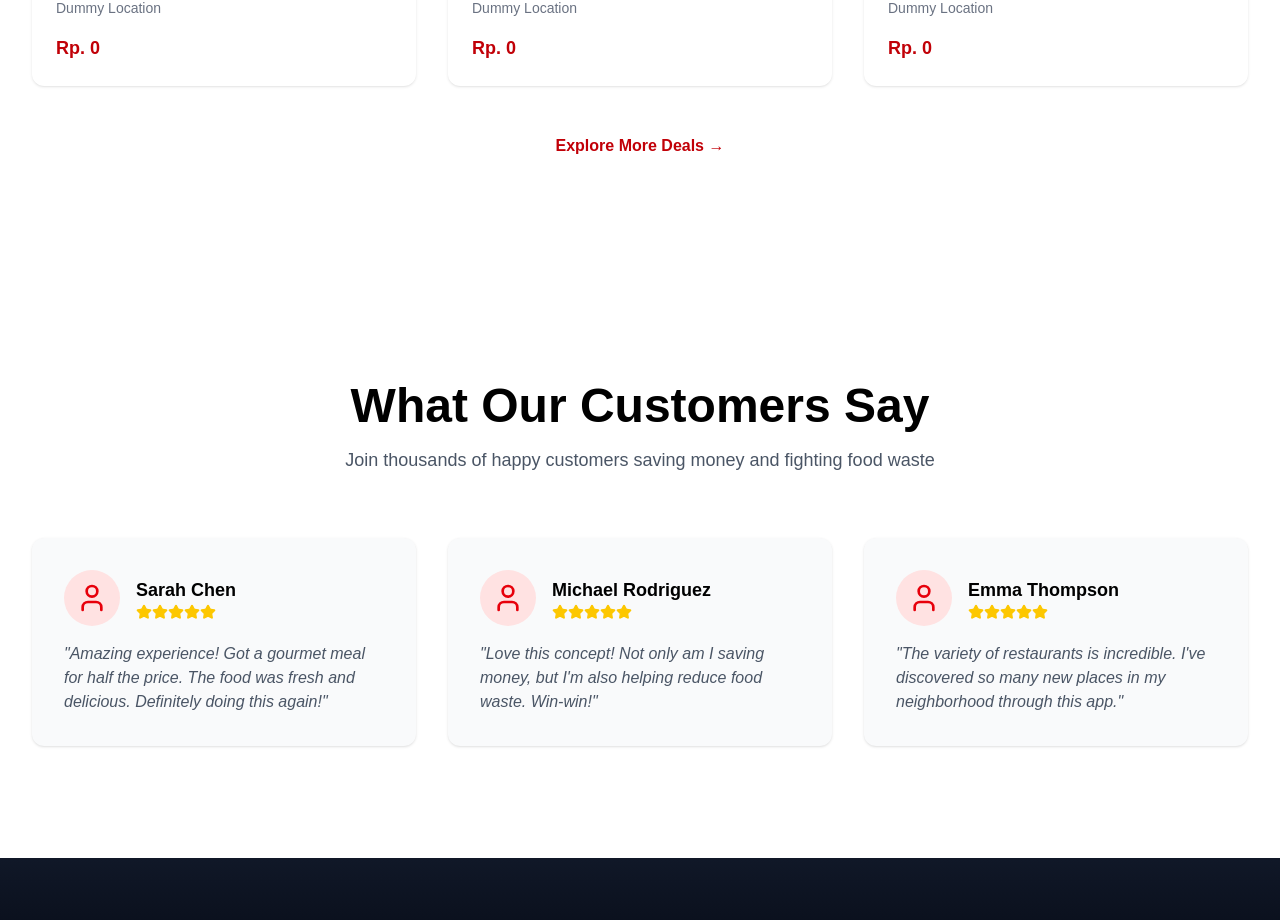
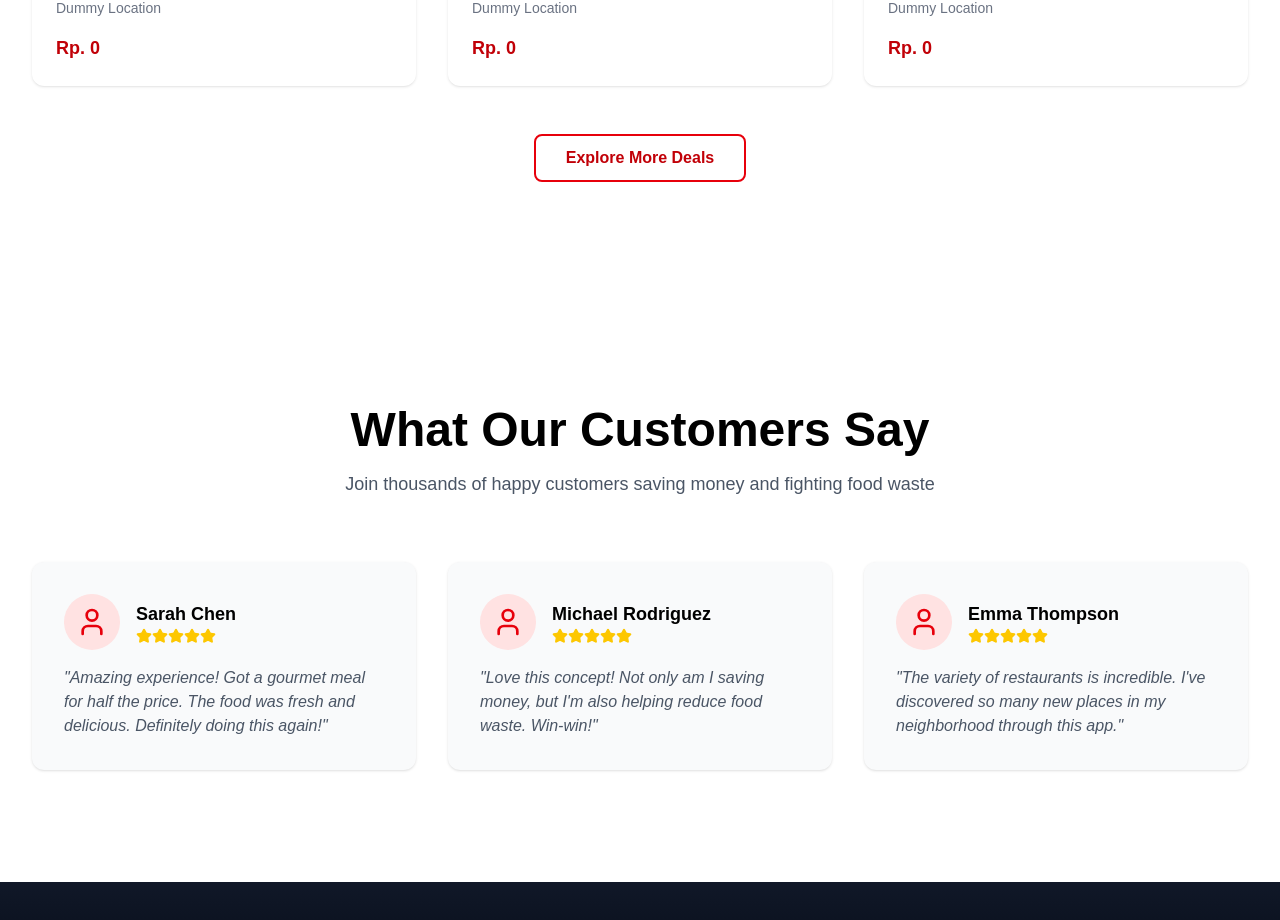
Before and after one commit to TazkieCT/NomNom-Website, a React (Vite) app: page / in a window 1280 px wide. Shown: the part 2679-3599 px from the top of the page. Built offline with nearby package versions, Linux system fonts and the light colour scheme; a web font is replaced by a local one.

Commit message:
chore: Enhance 'Explore More Deals' button styling
Updated the button in AvailableDeals to use improved styling, including rounded corners, border, and hover effects. Commented out custom arrow and border clipPath for future reference.

```diff
--- a/src/components/available-deals.tsx
+++ b/src/components/available-deals.tsx
@@ -48,7 +48,16 @@ export default function AvailableDeals() {
         </div>
 
         <div className="text-center">
-          <button className="text-red-700 font-bold hover:text-red-900 transition">Explore More Deals →</button>
+          <button className="relative inline-flex items-center px-8 py-3 text-red-700 font-bold rounded-lg cursor-pointer hover:bg-red-50 transition-colors group">
+            {/* <span className="absolute inset-0 border-2 border-red-600 rounded-lg" style={{ clipPath: 'polygon(0 0, calc(100%) 0, calc(100%) 35%, calc(100% - 5px) 65%, calc(100%) 100%, 0 100%, 0 0)' }}></span> */}
+            <span className="absolute inset-0 border-2 border-red-600 rounded-lg"></span>
+
+            <span className="relative z-10">Explore More Deals</span>
+
+            {/* <span className="absolute -right-4 top-1/2 w-8 h-8 rounded-full flex items-center justify-center text-red-600 text-4xl transition-transform group-hover:translate-x-1 z-20 leading-none" style={{ transform: 'translateY(-50%)' }}>
+              →
+            </span> */}
+          </button>
         </div>
       </div>
     </section>
```
